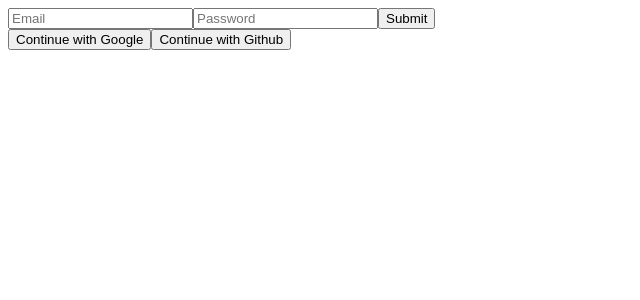
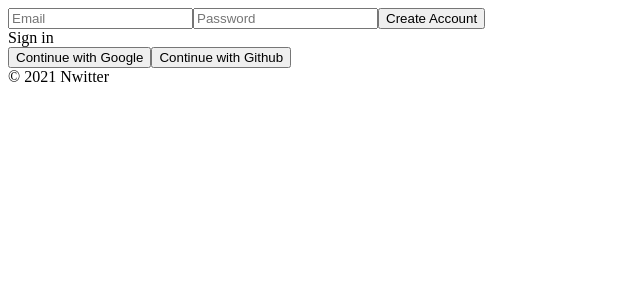
Before and after one commit to ktkim0111/nwitter, a React (Create React App) app: page / in a window 1280 px wide. Shown: the top 300 px of the page, without its empty margins (0-640 px from the left). Built offline with nearby package versions, Linux system fonts and the light colour scheme; no server answers.

Commit message:
로그인 완료 소셜로그인 할 차례

```diff
--- a/src/components/App.js
+++ b/src/components/App.js
@@ -1,10 +1,26 @@
-import React, { useState } from 'react';
-import AppRouter from 'components/Router';
-import { authService } from 'fBase';
+import React, { useEffect, useState } from "react";
+import AppRouter from "components/Router";
+import { authService } from "fBase";
 
 function App() {
+  const [init, setInit] = useState(false);
   const [isLoggedIn, setIsLoggedIn] = useState(false);
-  return <AppRouter isLoggedIn={isLoggedIn} />;
+  useEffect(() => {
+    authService.onAuthStateChanged((user) => {
+      if (user) {
+        setIsLoggedIn(true);
+      } else {
+        setIsLoggedIn(false);
+      }
+      setInit(true);
+    });
+  });
+  return (
+    <>
+      {init ? <AppRouter isLoggedIn={isLoggedIn} /> : "Initializing..."}
+      <footer>&copy; {new Date().getFullYear()} Nwitter</footer>
+    </>
+  );
 }
 
 export default App;
--- a/src/routes/Auth.js
+++ b/src/routes/Auth.js
@@ -1,29 +1,68 @@
-import React, { useState } from 'react';
+import { authService } from "fBase";
+import React, { useState } from "react";
 
 const Auth = () => {
-  const [email, setEmail] = useState('');
-  const [password, setPassword] = useState('');
+  const [email, setEmail] = useState("");
+  const [password, setPassword] = useState("");
+  const [newAccount, setNewAccount] = useState(true);
+  const [error, setError] = useState("");
   const onChange = (event) => {
     const {
       target: { name, value },
     } = event;
-    if (name === 'email') {
+    if (name === "email") {
       setEmail(value);
-    } else if (name === 'password') {
+    } else if (name === "password") {
       setPassword(value);
     }
   };
-  const onSubmit = (event) => {
+  const onSubmit = async (event) => {
     event.preventDefault();
+    try {
+      let data;
+      if (newAccount) {
+        data = await authService.createUserWithEmailAndPassword(
+          email,
+          password
+        );
+      } else {
+        data = await authService.signInWithEmailAndPassword(email, password);
+        console.log(data);
+      }
+    } catch (error) {
+      setError(error.message);
+    }
   };
+  const toggleAccount = () => setNewAccount((prev) => !prev);
 
   return (
     <div>
-      <form onSubmit={onsubmit}>
-        <input name="email" type="email" placeholder="Email" required value={email} onChange={onChange} />
-        <input name="password" type="password" placeholder="Password" required value={password} onChange={onChange} />
-        <input type="submit" placeholder="Log In" required />
+      <form onSubmit={onSubmit}>
+        <input
+          name="email"
+          type="email"
+          placeholder="Email"
+          required
+          value={email}
+          onChange={onChange}
+        />
+        <input
+          name="password"
+          type="password"
+          placeholder="Password"
+          required
+          value={password}
+          onChange={onChange}
+        />
+        <input
+          type="submit"
+          value={newAccount ? "Create Account" : "Sign In"}
+        />
+        {error}
       </form>
+      <span onClick={toggleAccount}>
+        {newAccount ? "Sign in" : "Create Account"}
+      </span>
       <div>
         <button>Continue with Google</button>
         <button>Continue with Github</button>
```
